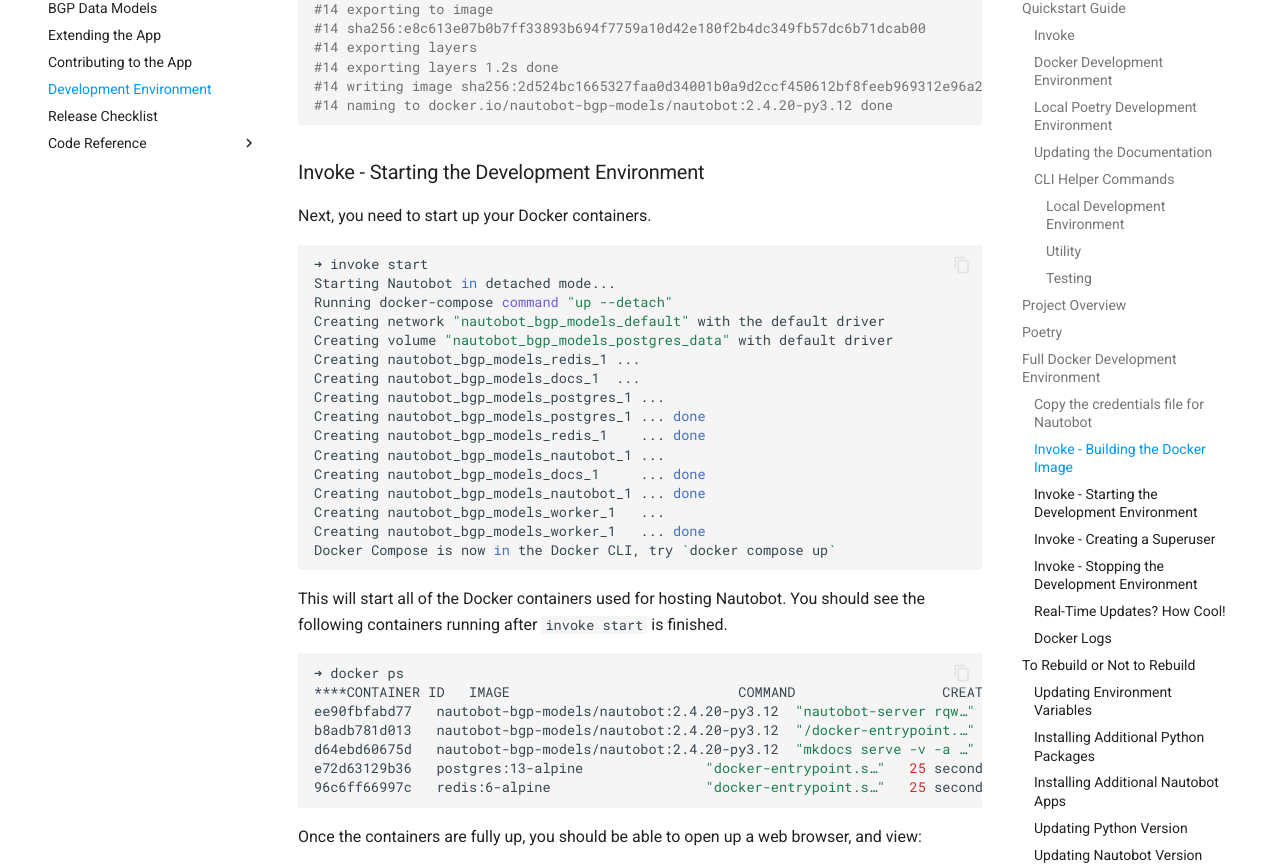
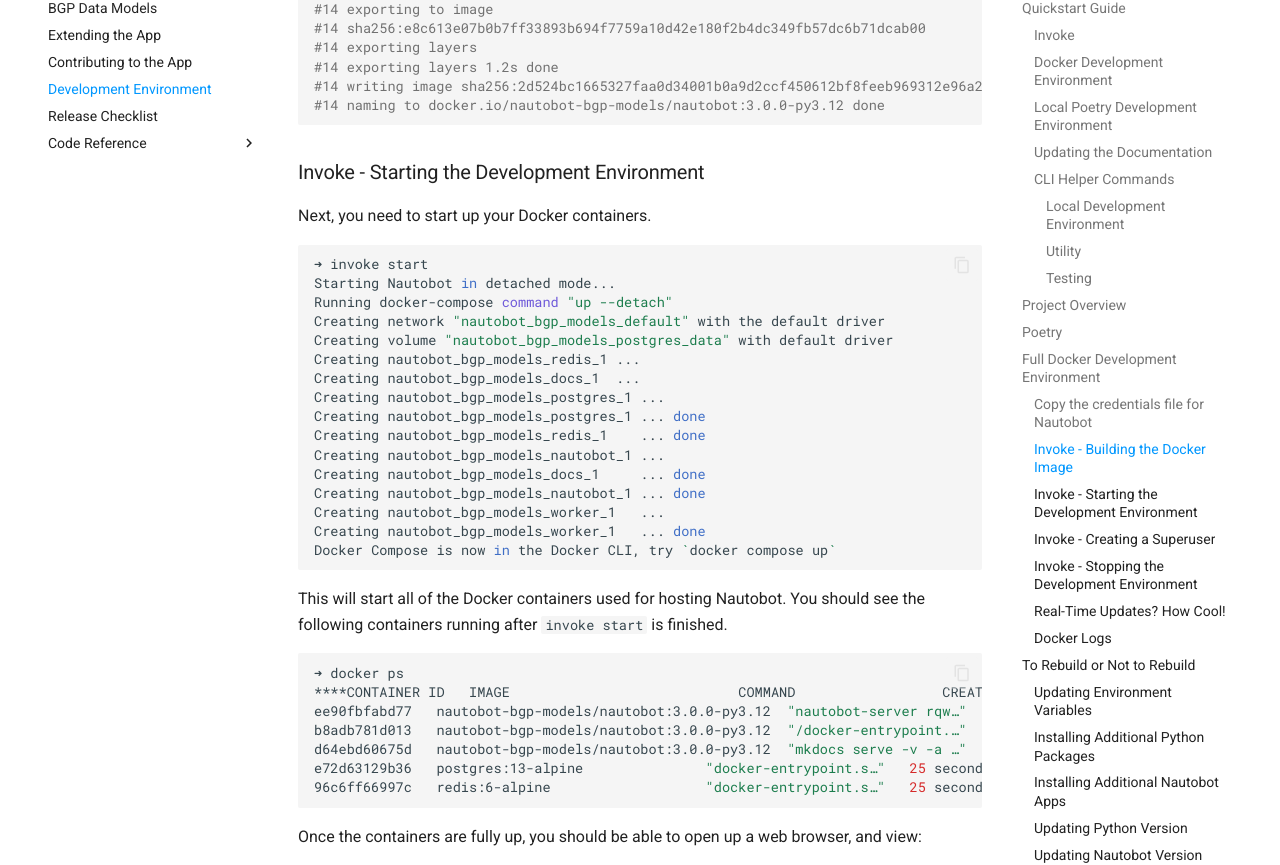
Before and after one commit to nautobot/nautobot-app-bgp-models, an MkDocs documentation site: the page built from docs/dev/dev_environment.md, in a window 1280 px wide and 1400 px high, scrolled down 5320 px. Shown: the part 164-1029 px from the top of the window. Built offline with MkDocs 1.6.1 and Material for MkDocs 9.7.7, drawn with Linux system fonts in a browser that asks for light colours; comment, search, counter and statistics services are not loaded; some of the changed text lies outside the part shown.

Commit message:
Cookie updated targeting develop by NetworkToCode Cookie Drift Manager Tool
- [#291](https://github.com/nautobot/cookiecutter-nautobot-app/issues/291) - Added support for Python `3.13`.

- [#291](https://github.com/nautobot/cookiecutter-nautobot-app/issues/291) - Updated minimum Nautobot version to `3.0.0`.
- [#291](https://github.com/nautobot/cookiecutter-nautobot-app/issues/291) - Updated maximum Nautobot version to `<4.0.0`.
- [#309](https://github.com/nautobot/cookiecutter-nautobot-app/issues/309) - Change the tag-nautobot-app workflow to support multiple nautobot-app versions.
- [#320](https://github.com/nautobot/cookiecutter-nautobot-app/issues/320) - Upstream testing now runs against selected branches.

- [#319](https://github.com/nautobot/cookiecutter-nautobot-app/issues/319) - Fixed nav typo and added missing 2.7.2 release notes.

- [#322](https://github.com/nautobot/cookiecutter-nautobot-app/issues/322) - Updated CI workflow to always regenerate poetry lockfile.

**Full Changelog**: https://github.com/nautobot/cookiecutter-nautobot-app/compare/nautobot-app-v2.7.2...nautobot-app-v3.0.0

````diff
--- a/docs/dev/dev_environment.md
+++ b/docs/dev/dev_environment.md
@@ -13,7 +13,7 @@ This is a quick reference guide if you're already familiar with the development
 
 The [Invoke](http://www.pyinvoke.org/) library is used to provide some helper commands based on the environment. There are a few configuration parameters which can be passed to Invoke to override the default configuration:
 
-- `nautobot_ver`: the version of Nautobot to use as a base for any built docker containers (default: 2.4.20)
+- `nautobot_ver`: the version of Nautobot to use as a base for any built docker containers (default: 3.0.0)
 - `project_name`: the default docker compose project name (default: `nautobot-bgp-models`)
 - `python_ver`: the version of Python to use as a base for any built docker containers (default: 3.12)
 - `local`: a boolean flag indicating if invoke tasks should be run on the host or inside the docker containers (default: False, commands will be run in docker containers)
@@ -181,7 +181,7 @@ The first thing you need to do is build the necessary Docker image for Nautobot
 #14 exporting layers
 #14 exporting layers 1.2s done
 #14 writing image sha256:2d524bc1665327faa0d34001b0a9d2ccf450612bf8feeb969312e96a2d3e3503 done
-#14 naming to docker.io/nautobot-bgp-models/nautobot:2.4.20-py3.12 done
+#14 naming to docker.io/nautobot-bgp-models/nautobot:3.0.0-py3.12 done
 ```
 
 ### Invoke - Starting the Development Environment
@@ -212,9 +212,9 @@ This will start all of the Docker containers used for hosting Nautobot. You shou
 ```bash
 ➜ docker ps
 ****CONTAINER ID   IMAGE                            COMMAND                  CREATED          STATUS          PORTS                                       NAMES
-ee90fbfabd77   nautobot-bgp-models/nautobot:2.4.20-py3.12  "nautobot-server rqw…"   16 seconds ago   Up 13 seconds                                               nautobot_bgp_models_worker_1
-b8adb781d013   nautobot-bgp-models/nautobot:2.4.20-py3.12  "/docker-entrypoint.…"   20 seconds ago   Up 15 seconds   0.0.0.0:8080->8080/tcp, :::8080->8080/tcp   nautobot_bgp_models_nautobot_1
-d64ebd60675d   nautobot-bgp-models/nautobot:2.4.20-py3.12  "mkdocs serve -v -a …"   25 seconds ago   Up 18 seconds   0.0.0.0:8001->8080/tcp, :::8001->8080/tcp   nautobot_bgp_models_docs_1
+ee90fbfabd77   nautobot-bgp-models/nautobot:3.0.0-py3.12  "nautobot-server rqw…"   16 seconds ago   Up 13 seconds                                               nautobot_bgp_models_worker_1
+b8adb781d013   nautobot-bgp-models/nautobot:3.0.0-py3.12  "/docker-entrypoint.…"   20 seconds ago   Up 15 seconds   0.0.0.0:8080->8080/tcp, :::8080->8080/tcp   nautobot_bgp_models_nautobot_1
+d64ebd60675d   nautobot-bgp-models/nautobot:3.0.0-py3.12  "mkdocs serve -v -a …"   25 seconds ago   Up 18 seconds   0.0.0.0:8001->8080/tcp, :::8001->8080/tcp   nautobot_bgp_models_docs_1
 e72d63129b36   postgres:13-alpine               "docker-entrypoint.s…"   25 seconds ago   Up 19 seconds   0.0.0.0:5432->5432/tcp, :::5432->5432/tcp   nautobot_bgp_models_postgres_1
 96c6ff66997c   redis:6-alpine                   "docker-entrypoint.s…"   25 seconds ago   Up 21 seconds   0.0.0.0:6379->6379/tcp, :::6379->6379/tcp   nautobot_bgp_models_redis_1
 ```
--- a/pyproject.toml
+++ b/pyproject.toml
@@ -28,9 +28,14 @@ include = [
 
 [tool.poetry.dependencies]
 python = ">=3.10,<3.14"
+<<<<<<< HEAD
 nautobot = ">=3.0.0,<4.0.0"
 netutils = "^1.6.0"
 toml = "^0.10.2"
+=======
+# Used for local development
+nautobot = ">=3.0.0,<4.0.0"
+>>>>>>> b1f3d47 (Cookie updated targeting develop by NetworkToCode Cookie Drift Manager Tool)
 
 [tool.poetry.group.dev.dependencies]
 coverage = "*"
````
Also changed, not shown: docs/admin/compatibility_matrix.md (+5 -0 lines), docs/admin/install.md (+1 -1 lines), .cookiecutter.json, .github/ISSUE_TEMPLATE/bug_report.md, .github/ISSUE_TEMPLATE/feature_request.md, 3 other files.
